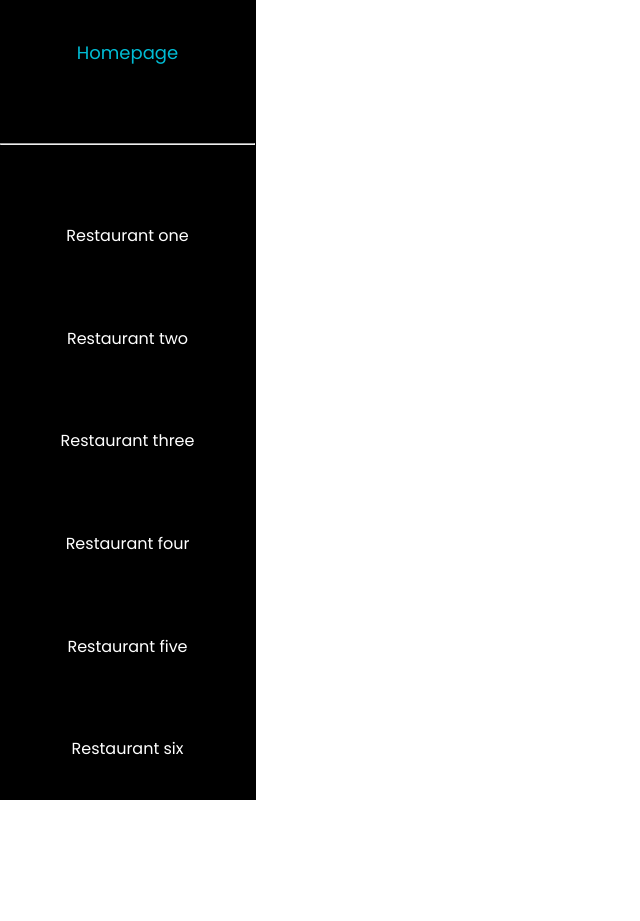
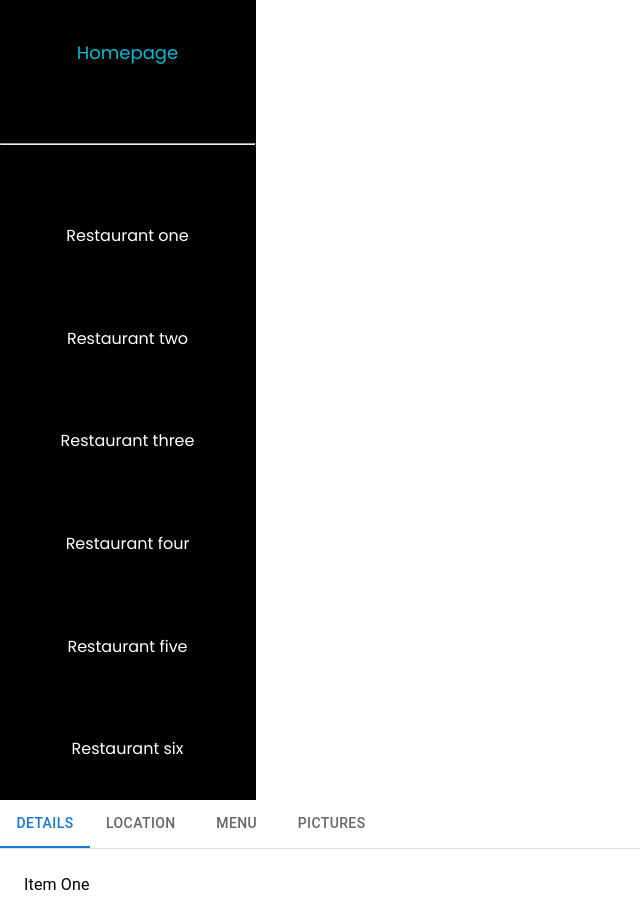
Before and after one commit to Thorn5/react-xover2-project, a React (Create React App) app: page / in a window 1280 px wide. Shown: the whole page, without its empty margins (0-640 px from the left). Before the commit the page ends 800 px from the top, so only its background shows below. Built offline with nearby package versions, Linux system fonts and the light colour scheme.

Commit message:
Update App.js

```diff
--- a/src/App.js
+++ b/src/App.js
@@ -5,11 +5,14 @@ import { Route, Routes } from "react-router-dom";
 import { BrowserRouter } from "react-router-dom";
 function App() {
   return (
-    <BrowserRouter>
-      <Routes>
-        <Route path="/" element={<Sidebar />} />
-      </Routes>
-    </BrowserRouter>
+    <>
+      <BrowserRouter>
+        <Routes>
+          <Route path="/" element={<Sidebar />} />
+        </Routes>
+      </BrowserRouter>
+      <TabComponent />
+    </>
   );
 }
 
```
